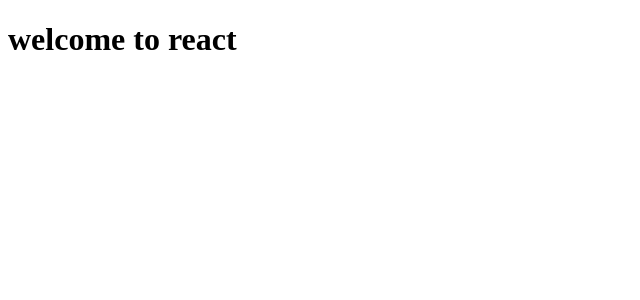
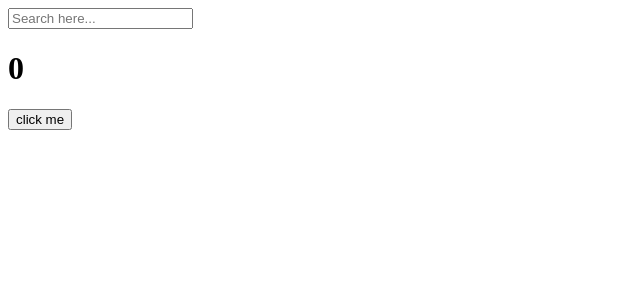
Before and after one commit to junseopsan/react-movie-web, a React (Create React App) app: page / in a window 1280 px wide. Shown: the top 300 px of the page, without its empty margins (0-640 px from the left). Built offline with nearby package versions, Linux system fonts and the light colour scheme.

Commit message:
into the useEffect

```diff
--- a/src/App.js
+++ b/src/App.js
@@ -1,8 +1,44 @@
+import { useState, useEffect } from 'react'
+
 function App () {
+  const [counter, setValue] = useState(0)
+
+  const [keyword, setKeyword] = useState('')
+
+  const onClick = () => setValue(prev => prev + 1)
+
+  const onChange = event => setKeyword(event.target.value)
+
+  useEffect(() => {
+    console.log('I run only once.')
+  }, [])
+
+  useEffect(() => {
+    console.log("I run when 'keyword' changes.")
+  }, [keyword])
+
+  useEffect(() => {
+    console.log("I run when 'counter' changes.")
+  }, [counter])
+
+  useEffect(() => {
+    console.log('I run when keyword & counter change')
+  }, [keyword, counter])
+
   return (
     <div>
-      <h1>welcome to react</h1>
+      <input
+        value={keyword}
+        onChange={onChange}
+        type='text'
+        placeholder='Search here...'
+      />
+
+      <h1>{counter}</h1>
+
+      <button onClick={onClick}>click me</button>
     </div>
   )
 }
+
 export default App
```
